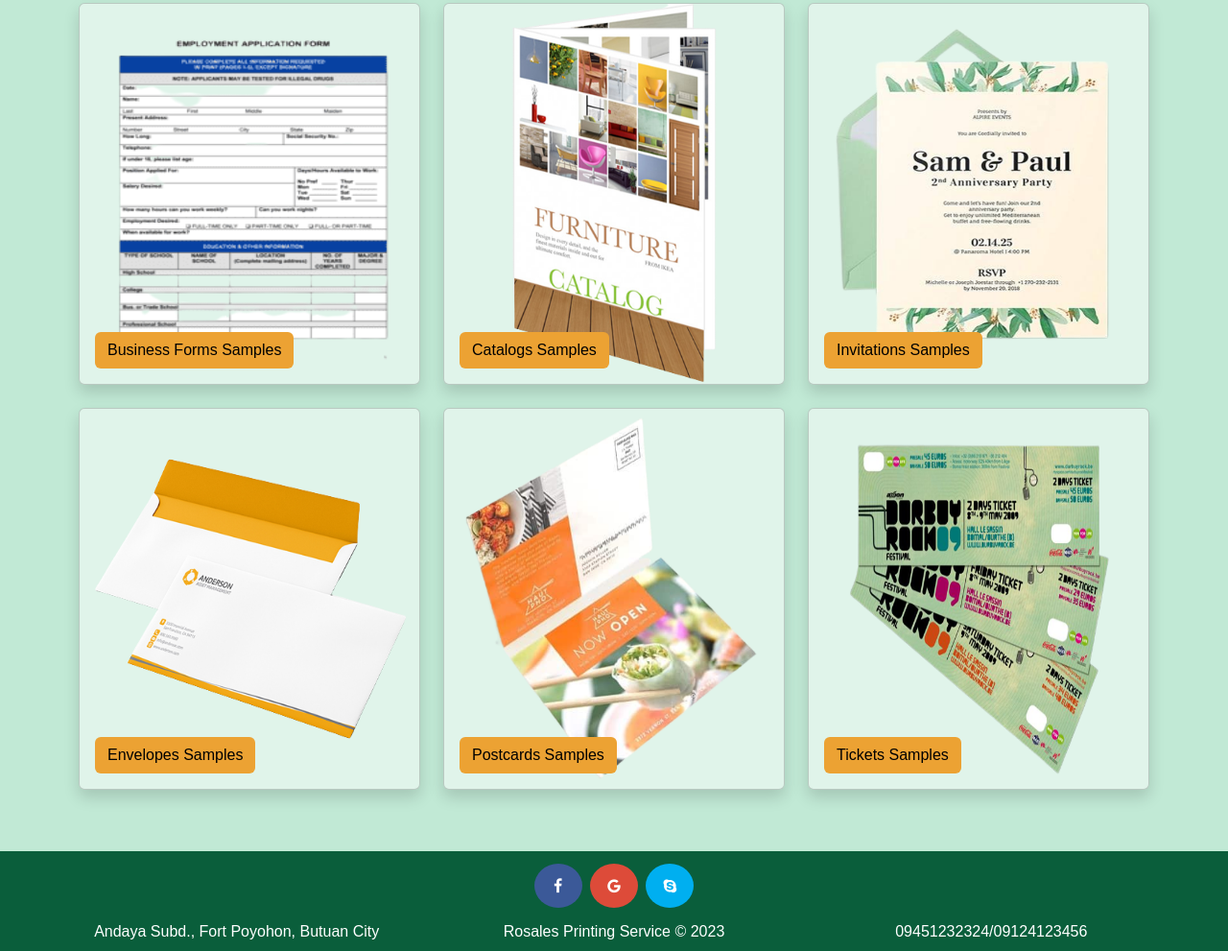
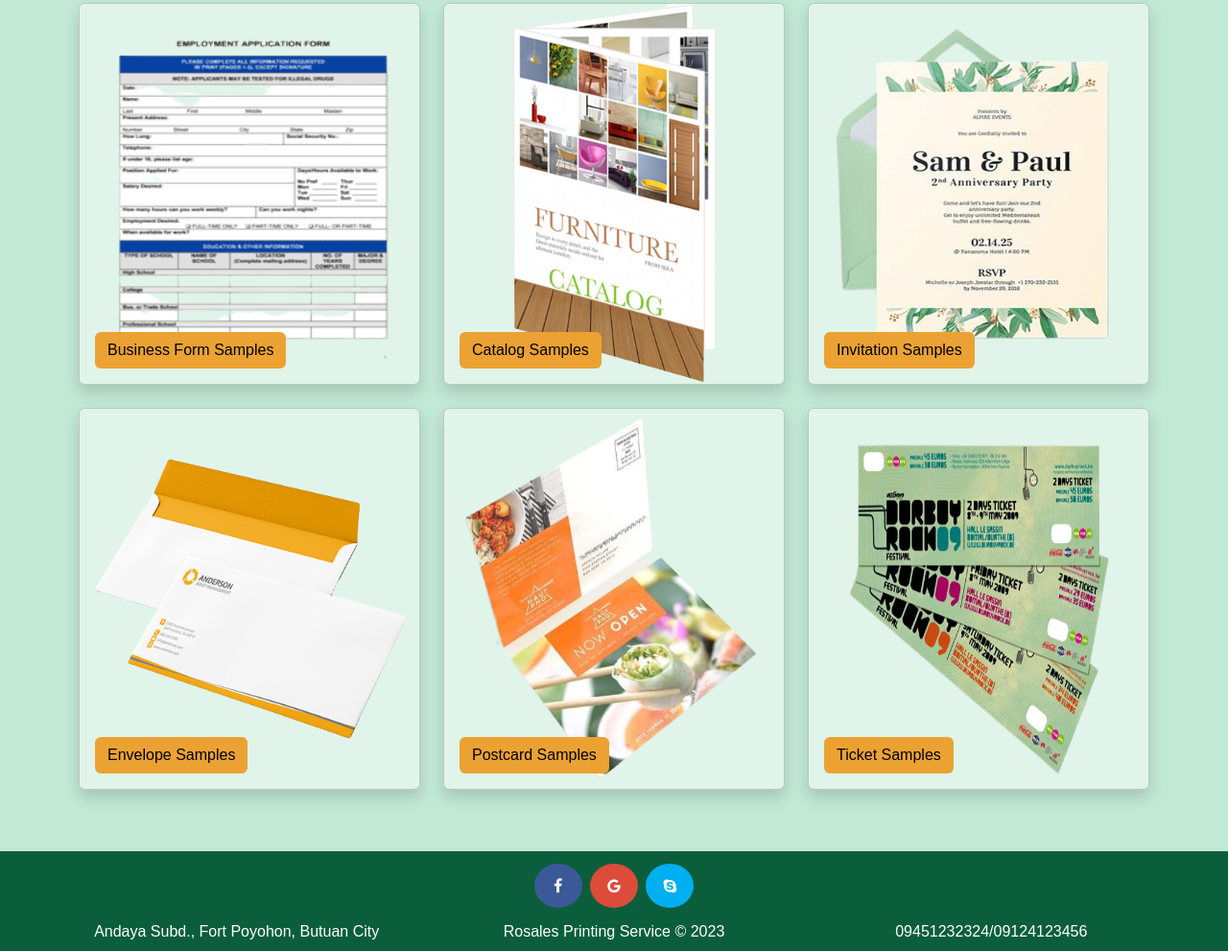
Before and after one commit to eaplong24/mini1RosalesPrinting, a plain HTML site: page products.html in a window 1280 px wide. Shown: the part 865-1856 px from the top of the page at 96% size. Drawn offline with nearby package versions, Linux system fonts and the light colour scheme.

Commit message:
Uploading mini 1.4

```diff
--- a/products.html
+++ b/products.html
@@ -275,7 +275,7 @@
                         <div class="card shadow">
                             <img src="assets/images/bussiness form.png" alt="">
                             <div class="card-img-overlay">
-                                <a href="bussiness_form.html" class="btn">Business Forms Samples</a>
+                                <a href="bussiness_form.html" class="btn">Business Form Samples</a>
                             </div>
                         </div>
                     </div>
@@ -283,7 +283,7 @@
                         <div class="card shadow">
                             <img src="assets/images/catalog.png" alt="">
                             <div class="card-img-overlay">
-                                <a href="catalogs.html" class="btn">Catalogs Samples</a>
+                                <a href="catalogs.html" class="btn">Catalog Samples</a>
                             </div>
                         </div>
                     </div>
@@ -291,7 +291,7 @@
                         <div class="card shadow">
                             <img src="assets/images/invitation.png" alt="">
                             <div class="card-img-overlay">
-                                <a href="invitations.html" class="btn">Invitations Samples</a>
+                                <a href="invitations.html" class="btn">Invitation Samples</a>
                             </div>
                         </div>
                     </div>
@@ -299,7 +299,7 @@
                         <div class="card shadow">
                             <img src="assets/images/envelopes.png" alt="">
                             <div class="card-img-overlay">
-                                <a href="envelopes.html" class="btn">Envelopes Samples</a>
+                                <a href="envelopes.html" class="btn">Envelope Samples</a>
                             </div>
                         </div>
                     </div>
@@ -307,7 +307,7 @@
                         <div class="card shadow">
                             <img src="assets/images/postcards.png" alt="">
                             <div class="card-img-overlay">
-                                <a href="postcards.html" class="btn">Postcards Samples</a>
+                                <a href="postcards.html" class="btn">Postcard Samples</a>
                             </div>
                         </div>
                     </div>
@@ -315,7 +315,7 @@
                         <div class="card shadow">
                             <img src="assets/images/tickets.png" alt="">
                             <div class="card-img-overlay">
-                                <a href="tickets.html" class="btn">Tickets Samples</a>
+                                <a href="tickets.html" class="btn">Ticket Samples</a>
                             </div>
                         </div>
                     </div>
--- a/style.css
+++ b/style.css
@@ -111,7 +111,7 @@ body {
     height: 500px;
 }
 .carousel-caption {
-    text-shadow: 1px 1px 2px black, 0 0 25px blue, 0 0 5px darkblue;
+    text-shadow: 0 0 25px rgb(247, 247, 250), 0 0 5px rgb(249, 249, 252);
 }
 .c-img {
     height: 100%;
@@ -178,6 +178,3 @@ body {
     border-radius: 0px;
     border-color: rgb(118, 118, 118);
 }
-.nav-item:hover .dropdown-menu {
-    display:block;
-}
```
Also changed, not shown: index.html (+4 -5 lines).
